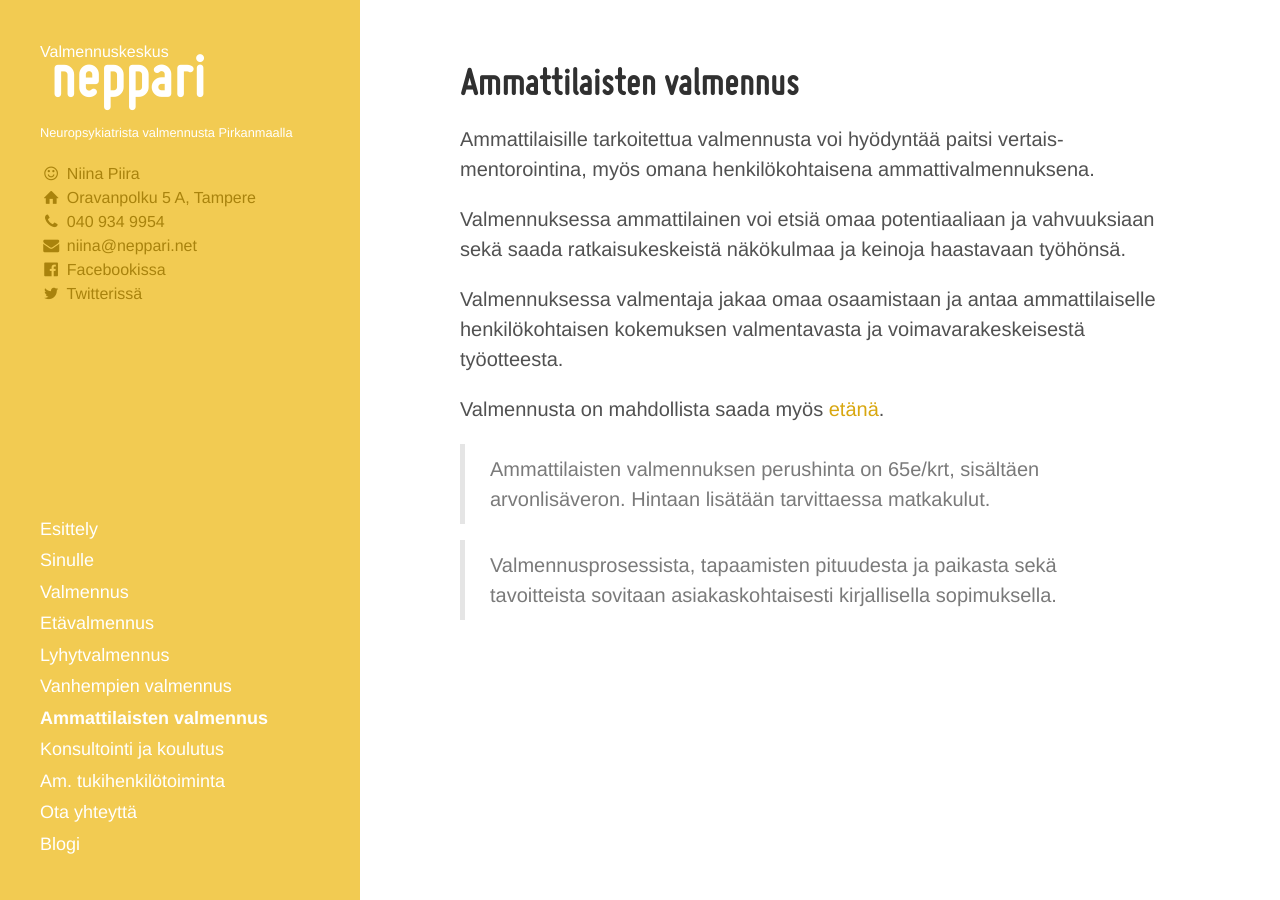
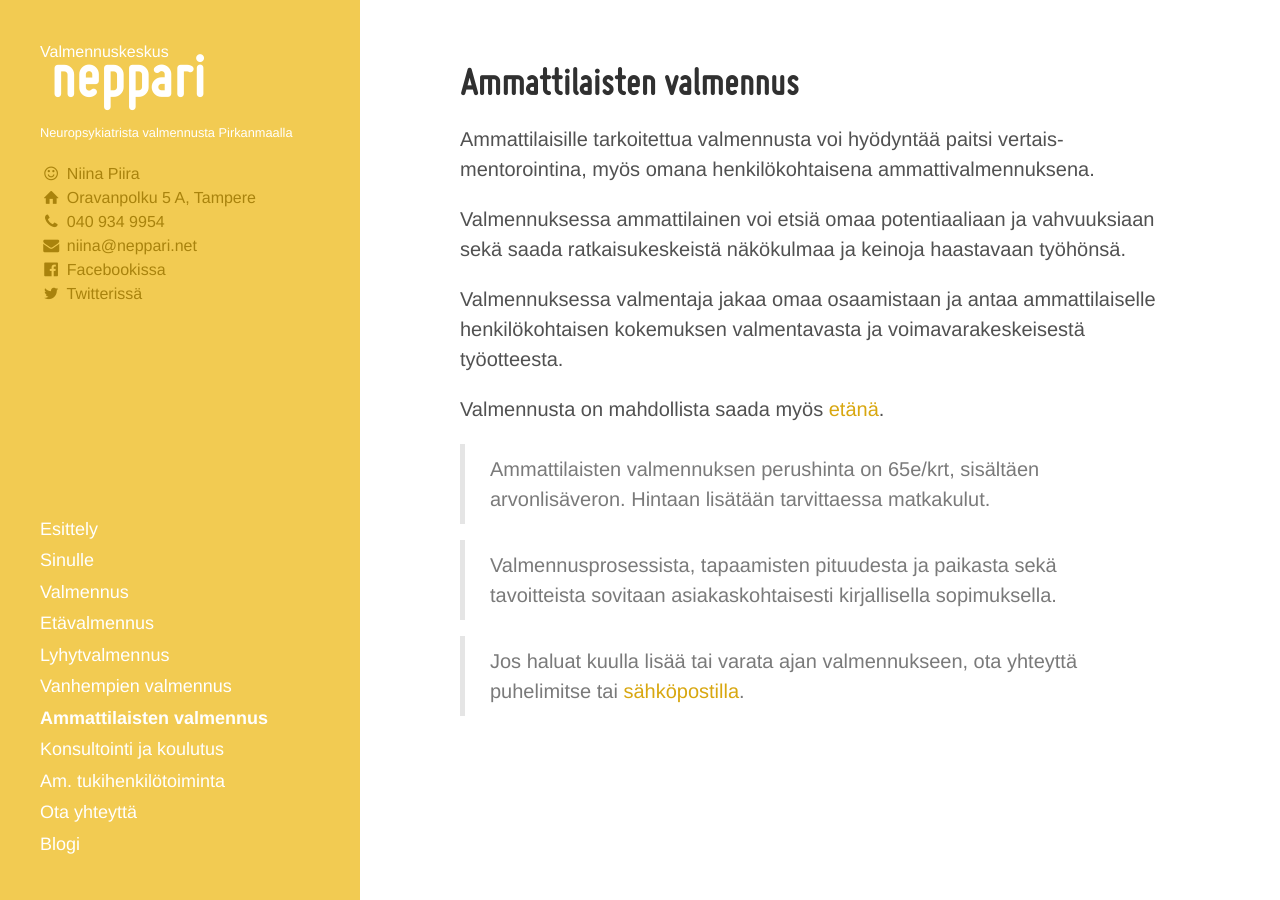
Before and after one commit to niinapiira/neppari.net, a Jekyll site: the page built from ammattilaisten-valmennus.md, in a window 1280 px wide. Built offline with Jekyll 4.4.1, drawn with Linux system fonts in a browser that asks for light colours.

Commit message:
Updated ammattilaisten-valmennus.md

```diff
--- a/ammattilaisten-valmennus.md
+++ b/ammattilaisten-valmennus.md
@@ -17,3 +17,5 @@
 > Ammattilaisten valmennuksen perushinta on 65e/krt, sisältäen arvonlisäveron. Hintaan lisätään tarvittaessa matkakulut.
 
 > Valmennusprosessista, tapaamisten pituudesta ja paikasta sekä tavoitteista sovitaan asiakaskohtaisesti kirjallisella sopimuksella.
+
+> Jos haluat kuulla lisää tai varata ajan valmennukseen, ota yhteyttä puhelimitse tai [sähköpostilla](/ota-yhteytta).
```
